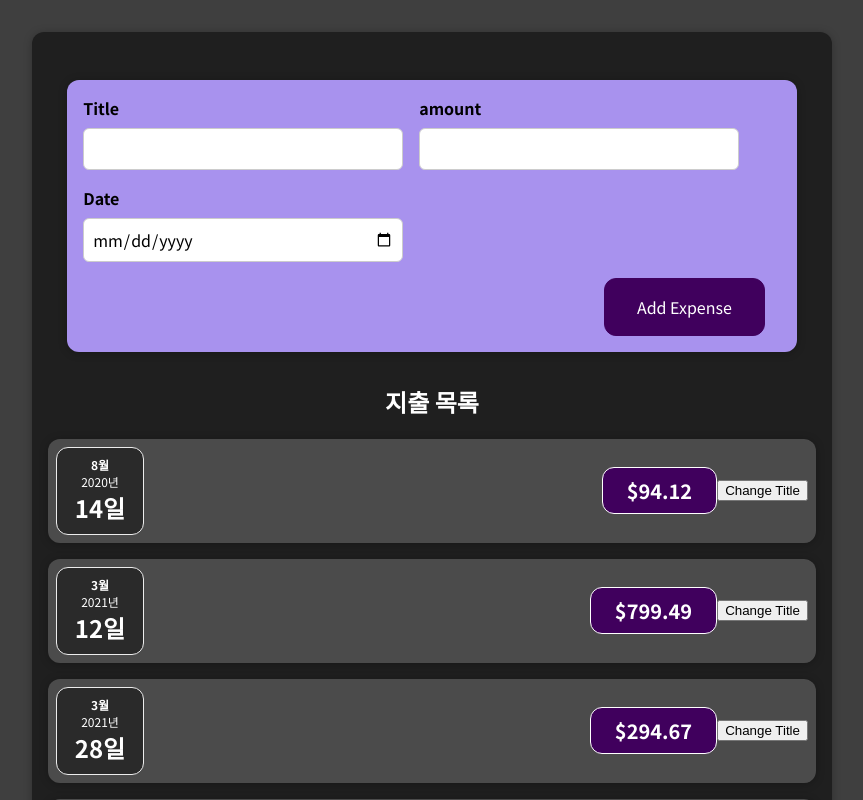
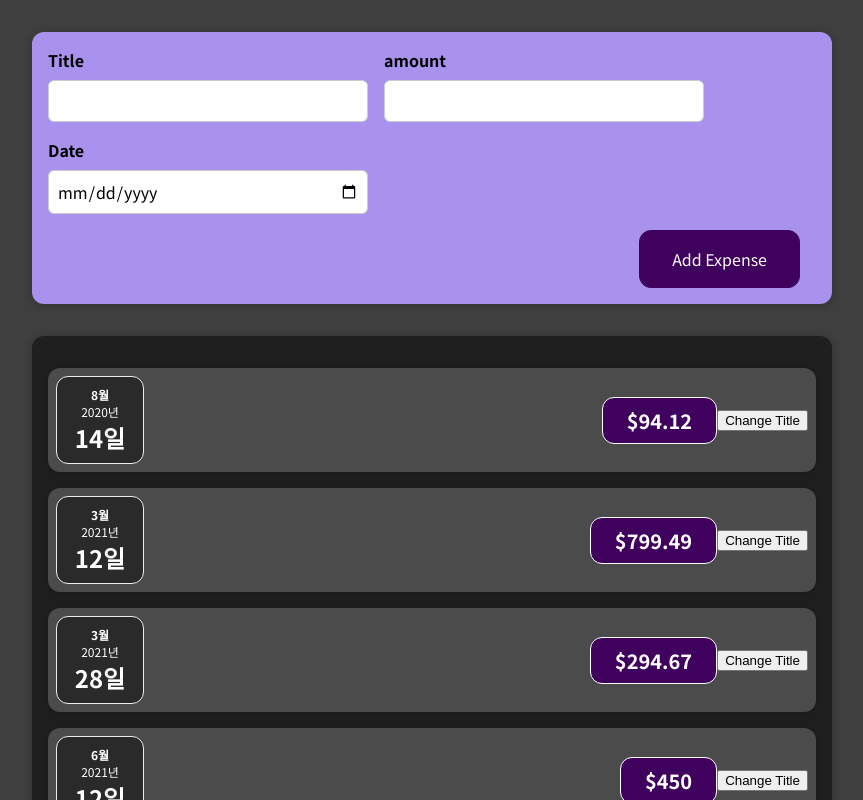
Before and after one commit to ataraxia7899/React___Udemy_study, a React (Create React App) app: page / in a window 1280 px wide. Shown: the top 800 px of the page, without its empty margins (208-1071 px from the left). Built offline with nearby package versions, Linux system fonts and the light colour scheme.

Commit message:
컴포넌트 분리와 부모 컴포넌트로 값을 보내는 것을 테스트해보았다.

```diff
--- a/src/App.js
+++ b/src/App.js
@@ -1,26 +1,50 @@
 import React from "react";
-import Card from "./components/UI/Card.js";
-import ExpenseItem from "./components/Expenses/ExpenseItem.js"
-import "./index.css"
-import expenses from "./expenses.js"
+// import Card from "./components/UI/Card.js";
+// import ExpenseItem from "./components/Expenses/ExpenseItem.js"
+import Expenses from "./components/Expenses/Expenses.js"
 import NewExpense from "./components/NewExpense/NewExpense.js";
 
 const App = () => {
+    const expenses = [
+        {
+            id: 'e1',
+            title: 'Toilet Paper',
+            amount: 94.12,
+            date: new Date(2020, 7, 14),
+        },
+        {
+            id: 'e2',
+            title: 'New TV',
+            amount: 799.49,
+            date: new Date(2021, 2, 12),
+        },
+        {
+            id: 'e3',
+            title: 'Car Insurance',
+            amount: 294.67,
+            date: new Date(2021, 2, 28),
+        },
+        {
+            id: 'e4',
+            title: 'New Desk (Wooden)',
+            amount: 450,
+            date: new Date(2021, 5, 12),
+        },
+    ];
+
+    const addExpenseHandler = expense => {
+        console.log("In App.js");
+        console.log(expense);
+    };
+
+    // const [filteredYear, setFilteredYear] = useState("2020");
+    // const [filterInfoText, setFilterInfoText] = useState("2019, 2021 & 2022")
+
     return (
-        <Card className="expense_components">
-            <NewExpense />
-            <h2 className="app_title">지출 목록</h2>
-            {expenses.map((expense) => (
-                /* JS의 map을 활용해 배열의
-                각 원소를 컴포넌트로 대체해 반환 */
-                <ExpenseItem
-                    key={expense.id}
-                    title={expense.title}
-                    amount={expense.amount}
-                    date={expense.date}
-                />
-            ))}
-        </Card>
+        <div>
+            <NewExpense onAddExpense={addExpenseHandler} />
+            <Expenses items={expenses} />
+        </div>
     );
 }
 
--- /dev/null
+++ b/src/components/Expenses/Expenses.css
@@ -0,0 +1,7 @@
+.expenses {
+    padding: 1rem;
+    background-color: rgb(31, 31, 31);
+    margin: 2rem auto;
+    width: 50rem;
+    max-width: 95%;
+}
--- /dev/null
+++ b/src/components/Expenses/Expenses.js
@@ -0,0 +1,34 @@
+import React from 'react';
+
+import ExpenseItem from './ExpenseItem';
+import Card from '../UI/Card';
+import './Expenses.css';
+
+const Expenses = (props) => {
+    return (
+        <Card className="expenses">
+            <ExpenseItem
+                title={props.items[0].title}
+                amount={props.items[0].amount}
+                date={props.items[0].date}
+            />
+            <ExpenseItem
+                title={props.items[1].title}
+                amount={props.items[1].amount}
+                date={props.items[1].date}
+            />
+            <ExpenseItem
+                title={props.items[2].title}
+                amount={props.items[2].amount}
+                date={props.items[2].date}
+            />
+            <ExpenseItem
+                title={props.items[3].title}
+                amount={props.items[3].amount}
+                date={props.items[3].date}
+            />
+        </Card>
+    );
+};
+
+export default Expenses;
--- a/src/components/NewExpense/ExpenseForm.js
+++ b/src/components/NewExpense/ExpenseForm.js
@@ -1,21 +1,66 @@
-// 컴포너트 분리
-import React from "react";
+// 컴포너트 분리 - 지출 내역 추가 양식 작성 컴포넌트
+import React, {useState} from "react";
 import "./ExpenseFrom.css"
-const ExpenseForm = () => {
-    return <form>
+
+const ExpenseForm = (props) => {
+    //개별로 state를 호출하는 방식
+    const [enteredTitle, setEnteredTitle] = useState("");
+    const [enteredAmount, setEnteredAmount] = useState("");
+    const [enteredDate, setEnteredDate] = useState("");
+
+    /* 한번에 state를 호출하는 방식이지만 업데이트도 한번에 설정해야한다. (... 이용)
+    const [userInput, setUserInput] = useState({
+        enteredTitle: "",
+        enteredAmount: "",
+        enterDate: ""
+    }); */
+
+    const titleChangeHandler = (event) => {
+        setEnteredTitle(event.target.value);
+    }
+    const amountChangeHandler = (event) => {
+        setEnteredAmount(event.target.value);
+    }
+    const dateChangeHandler = (event) => {
+        setEnteredDate(event.target.value);
+    }
+    // 밑의 onChange가 titleChangeHandler를 지목해서
+    // input에 변동이 생길때마다 위 함수가 실행된다.
+
+    const submitHandler = (event) => {
+        event.preventDefault();
+        // 요청이 자동으로 발송되는 기능 막기
+
+        const expenseData = {
+            title: enteredTitle,
+            amount: enteredAmount,
+            date: new Date(enteredDate)
+    };
+
+        props.SaveExpenseData(expenseData);
+        setEnteredTitle("");
+        setEnteredAmount("");
+        setEnteredDate("");
+    };
+
+    return (
+    <form onSubmit={submitHandler}>
+    { /* 버튼 type을 submit로 되있고 form요소 안에서 클릭되면
+    form 요소 자체에서 이벤트를 발생시킨다.
+    그 이벤트를 수신하기 위한 코드 */ }
         <div className="new-expense__controls">
             <div className="new-expense__control">
                 <label>Title</label>
-                <input type="text" />
+                <input type="text" value={enteredTitle} onChange={(titleChangeHandler)} />
             </div>
             <div className="new-expense__control">
                 <label>amount</label>
-                <input type="number" min="0.01" step="0.01"/>
+                <input type="number" min="0.01" step="0.01" value={enteredAmount} onChange={amountChangeHandler} />
                 {/* 숫자타입을 받으며 최솟값 0.01, 간격 0.01로 설정       */}
             </div>
             <div className="new-expense__control">
                 <label>Date</label>
-                <input type="date" min="2019-01-01" max="2030-12-31" />
+                <input type="date" min="2019-01-01" max="2030-12-31" value={enteredDate} onChange={dateChangeHandler} />
                 {/* 타입을 date로 설정함으로 날짜선택기를 제공해주도록 하고
                 최소날짜와 최대 설정할 수 있는 날짜를 설정함.       */}
             </div>
@@ -24,6 +69,6 @@ const ExpenseForm = () => {
             <button type="submit">Add Expense</button>
         </div>
     </form>
-};
+)};
 
 export default ExpenseForm;
--- a/src/components/NewExpense/NewExpense.js
+++ b/src/components/NewExpense/NewExpense.js
@@ -3,9 +3,17 @@ import ExpenseFrom from "./ExpenseForm.js";
 import "./NewExpense.css";
 
 // 사용한 돈 내역 추가하는 input 컴포넌트
-const NewExpense = () => {
+const NewExpense = (props) => {
+    const SaveExpenseDataHandler = (DownExpenseData) => {
+        const expenseData = {
+            ...DownExpenseData,
+            id: Math.random().toString()
+        };
+        props.onAddExpense(expenseData);
+    };
+
     return <div className="new-expense">
-        <ExpenseFrom />
+        <ExpenseFrom SaveExpenseData={SaveExpenseDataHandler} />
     </div>
 };
 
--- a/src/expenses.js
+++ /dev/null
@@ -1,29 +0,0 @@
-// ExpenseItem 안으로 들어가는 속성값
-const expenses = [
-        {
-            id: 'e1',
-            title: 'Toilet Paper',
-            amount: 94.12,
-            date: new Date(2020, 7, 14),
-        },
-        {
-            id: 'e2',
-            title: 'New TV',
-            amount: 799.49,
-            date: new Date(2021, 2, 12),
-        },
-        {
-            id: 'e3',
-            title: 'Car Insurance',
-            amount: 294.67,
-            date: new Date(2021, 2, 28),
-        },
-        {
-            id: 'e4',
-            title: 'New Desk (Wooden)',
-            amount: 450,
-            date: new Date(2021, 5, 12),
-        },
-    ];
-
-export default expenses;
--- a/src/index.css
+++ b/src/index.css
@@ -12,18 +12,3 @@ body {
   margin: 0;
   background-color: #3f3f3f;
 }
-
-.expense_components {
-  padding: 1rem;
-  background-color: rgb(31, 31, 31);
-  margin: 2rem auto;
-  width: 50rem;
-  max-width: 95%;
-  border-radius: 12px;
-  box-shadow: 0 1px 8px rgba(0, 0, 0, 0.25);
-}
-
-.app_title {
-  text-align: center;
-  color: white;
-}
```
